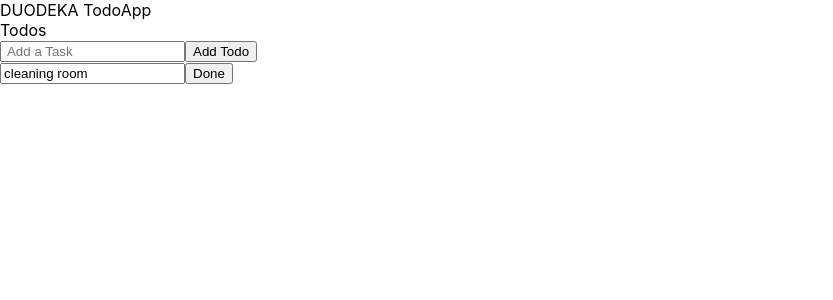
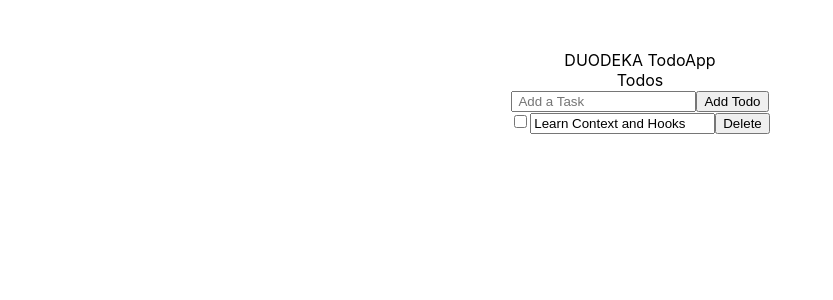
Before and after one commit to kumkumsingh/todoapp, a React (Create React App) app: page / in a window 1280 px wide. Shown: the top 300 px of the page, without its empty margins (0-833 px from the left). Built offline with nearby package versions, Linux system fonts and the light colour scheme.

Commit message:
Marked as done completed

```diff
--- a/src/App.css
+++ b/src/App.css
@@ -1,10 +1,6 @@
 .App {
   text-align: center;
-}
-
-.App-logo {
-  height: 40vmin;
-  pointer-events: none;
+  margin:50px;
 }
 
 @media (prefers-reduced-motion: no-preference) {
--- a/src/App.js
+++ b/src/App.js
@@ -6,7 +6,7 @@ import { TodoState } from "./contexts/Todo";
 
 function App() {
   return (
-    <div>
+    <div className="App">
       <div>DUODEKA TodoApp</div>
       <Todo Root={() => <TodoList />} />
     </div>
--- a/src/components/TodoList.js
+++ b/src/components/TodoList.js
@@ -1,11 +1,12 @@
 import React, { useState } from "react";
-import  { TodoState } from "../contexts/Todo";
+import { TodoState } from "../contexts/Todo";
+//import Checkbox from '@material-ui/core/Checkbox';
 // Create a shorthand Hook for using the GlobalState
 const useTodoState = () => React.useContext(TodoState);
 
 export default function TodoList() {
   const todos = useTodoState();
-  const [newTodo, setNewTodo] = useState({ title: "" });
+  const [newTodo, setNewTodo] = useState({ title: "", completed: false });
   // Create a function which mutates GlobalState
   function addNewTodo(e) {
     console.log("checking adding task", e.target.value);
@@ -14,37 +15,48 @@ export default function TodoList() {
 
   function handleSubmit(event) {
     console.log("submitting");
-    // console.log("checking global state", TodoState.set({ count: 5 }));
-
     TodoState.set({
-      todos: [...todos, { ...newTodo, id: todos.length + 1 }]
+      todos: [...todos, { ...newTodo, id: todos.length + 1}]
     });
 
     setNewTodo({ title: "" });
   }
-
+  // Delete a todo from the list of todos
   function deleteTodo(id) {
     TodoState.set({
       todos: todos.filter(todo => todo.id !== id)
     });
   }
-  function updateTodo(value, id) {
-    todos.map((todo) => {
-         if(todo.id === id) {
-
-         todo.title = value;
-         console.log('checking todo value',todo.title + "  id  " + todo.id);
-        }
-        return todo;
+  //Edit a Todo and modifying the state
+  function updateTodo(title, id) {
+    todos.map(todo => {
+      if (todo.id === id) {
+        todo.title = title;
+        console.log("checking todo value", todo.title + "  id  " + todo.id);
+      }
+      return todo;
     });
     TodoState.set({
-        todos:todos
-    })
+      todos: todos
+    });
 
-    console.log("checking edited todo", );
+    console.log("checking edited todo",todos);
     //setNewTodo({ title: e.target.value });
   }
-  console.log(newTodo);
+  //Mark todo as completed
+  function completedTodo(id) {
+
+    todos.map(todo => {
+      if (todo.id === id) {
+        let done = !todo.completed;
+        todo.completed=done;
+        console.log("checking after todo is marked as completed", done);
+      }
+
+      return todo;
+    });
+    console.log('checking todos afte checking',todos)
+  }
   return (
     <div>
       <div>Todos</div>
@@ -61,12 +73,17 @@ export default function TodoList() {
         return (
           <div key={todo.id}>
             <div>
-            <input
+              <input
+                type="checkbox"
+                onChange={() => completedTodo(todo.id)}
+                defaultChecked={todo.completed}
+              />
+              <input
                 value={todo.title}
                 name="title"
                 onChange={e => updateTodo(e.target.value, todo.id)}
               ></input>
-              <button onClick={() => deleteTodo(todo.id)}>Done</button>
+              <button onClick={() => deleteTodo(todo.id)}>Delete</button>
             </div>
           </div>
         );
--- a/src/contexts/Todo.js
+++ b/src/contexts/Todo.js
@@ -1,7 +1,7 @@
 import React, { createContext, Component } from "react";
 //import uuid from "uuid/v1";
 
-const initialTodoState = [{ title: "cleaning room", id: 1 }]
+const initialTodoState = [{ title: "Learn Context and Hooks", id: 1 , completed: false}]
 
 // Create a Context for the (global todos) State
 export const TodoState = createContext();
```
